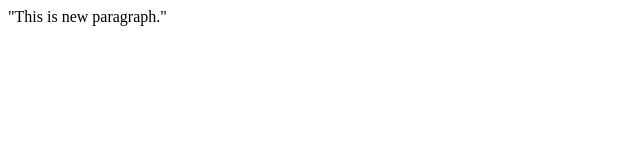
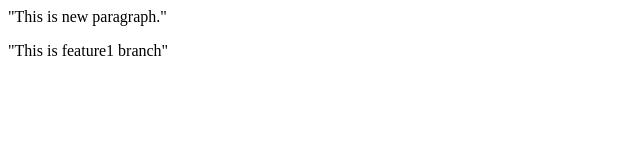
Before and after one commit to prashantk-2k24/localrepo, a plain HTML site: page index.html in a window 1280 px wide. Shown: the whole page, without its empty margins (0-640 px from the left). Drawn offline with Linux system fonts and the light colour scheme.

Commit message:
Modified index file on feature1

```diff
--- a/index.html
+++ b/index.html
@@ -1 +1,2 @@
 <p>"This is new paragraph."</p>
+<p>"This is feature1 branch"</p>
```
